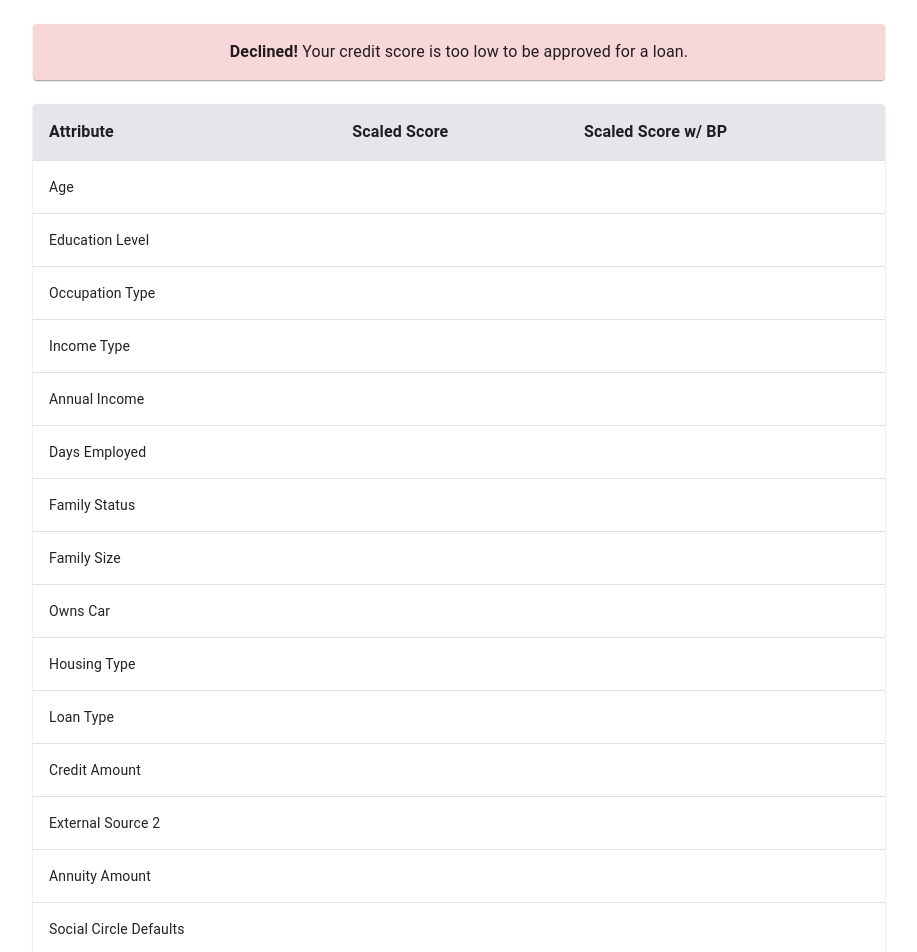
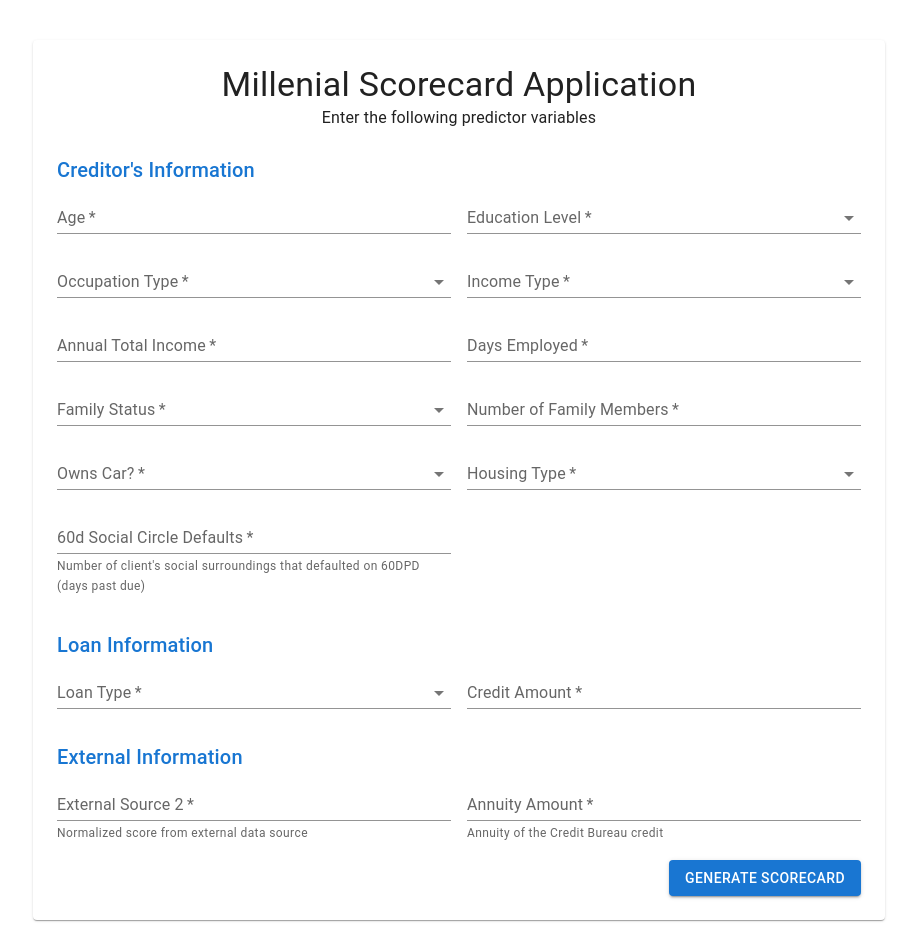
Before and after one commit to ystan98/FA, a React (Vite) app in the folder FA-frontend/: page / in a window 1280 px wide. Shown: the top 952 px of the page, without its empty margins (181-1098 px from the left). After the commit the page ends 928 px from the top, so only its background shows below. Built offline with nearby package versions, Linux system fonts and the light colour scheme.

Commit message:
style: centered scorecard scores

```diff
--- a/FA-frontend/src/Home.tsx
+++ b/FA-frontend/src/Home.tsx
@@ -23,7 +23,7 @@
 }
 
 const Home = () => {
-  const [isScorecard, setIsScorecard] = useState(true)
+  const [isScorecard, setIsScorecard] = useState(false)
   const [scores, setScores] = useState<{[key: string]: number}>({})
   const [scoresBP, setScoresBP] = useState<{[key: string]: number}>({})
 
--- a/FA-frontend/src/Scorecard.tsx
+++ b/FA-frontend/src/Scorecard.tsx
@@ -36,12 +36,12 @@
                 </Box>
               </TableCell>
               <TableCell>
-                <Box fontWeight="bold" fontSize={16}>
+                <Box fontWeight="bold" sx={{ textAlign: "center" }} fontSize={16}>
                   Scaled Score
                 </Box>
               </TableCell>
               <TableCell>
-                <Box fontWeight="bold" fontSize={16}>
+                <Box fontWeight="bold" sx={{ textAlign: "center" }} fontSize={16}>
                   Scaled Score w/ BP
                 </Box>
               </TableCell>
@@ -50,83 +50,83 @@
           <TableBody>
             <TableRow>
               <TableCell>Age</TableCell>
-              <TableCell>{scores.age}</TableCell>
-              <TableCell>{scoresBP.age}</TableCell>
+              <TableCell sx={{ textAlign: "center" }}>{scores.age}</TableCell>
+              <TableCell sx={{ textAlign: "center" }}>{scoresBP.age}</TableCell>
             </TableRow>
             <TableRow>
               <TableCell>Education Level</TableCell>
-              <TableCell>{scores.education_level}</TableCell>
-              <TableCell>{scoresBP.education_level}</TableCell>
+              <TableCell sx={{ textAlign: "center" }}>{scores.education_level}</TableCell>
+              <TableCell sx={{ textAlign: "center" }}>{scoresBP.education_level}</TableCell>
             </TableRow>
             <TableRow>
               <TableCell>Occupation Type</TableCell>
-              <TableCell>{scores.occupation_type}</TableCell>
-              <TableCell>{scoresBP.occupation_type}</TableCell>
+              <TableCell sx={{ textAlign: "center" }}>{scores.occupation_type}</TableCell>
+              <TableCell sx={{ textAlign: "center" }}>{scoresBP.occupation_type}</TableCell>
             </TableRow>
             <TableRow>
               <TableCell>Income Type</TableCell>
-              <TableCell>{scores.income_type}</TableCell>
-              <TableCell>{scoresBP.income_type}</TableCell>
+              <TableCell sx={{ textAlign: "center" }}>{scores.income_type}</TableCell>
+              <TableCell sx={{ textAlign: "center" }}>{scoresBP.income_type}</TableCell>
             </TableRow>
             <TableRow>
               <TableCell>Annual Income</TableCell>
-              <TableCell>{scores.annual_income}</TableCell>
-              <TableCell>{scoresBP.annual_income}</TableCell>
+              <TableCell sx={{ textAlign: "center" }}>{scores.annual_income}</TableCell>
+              <TableCell sx={{ textAlign: "center" }}>{scoresBP.annual_income}</TableCell>
             </TableRow>
             <TableRow>
               <TableCell>Days Employed</TableCell>
-              <TableCell>{scores.days_employed}</TableCell>
-              <TableCell>{scoresBP.days_employed}</TableCell>
+              <TableCell sx={{ textAlign: "center" }}>{scores.days_employed}</TableCell>
+              <TableCell sx={{ textAlign: "center" }}>{scoresBP.days_employed}</TableCell>
             </TableRow>
             <TableRow>
               <TableCell>Family Status</TableCell>
-              <TableCell>{scores.family_status}</TableCell>
-              <TableCell>{scoresBP.family_status}</TableCell>
+              <TableCell sx={{ textAlign: "center" }}>{scores.family_status}</TableCell>
+              <TableCell sx={{ textAlign: "center" }}>{scoresBP.family_status}</TableCell>
             </TableRow>
             <TableRow>
               <TableCell>Family Size</TableCell>
-              <TableCell>{scores.family_size}</TableCell>
-              <TableCell>{scoresBP.family_size}</TableCell>
+              <TableCell sx={{ textAlign: "center" }}>{scores.family_size}</TableCell>
+              <TableCell sx={{ textAlign: "center" }}>{scoresBP.family_size}</TableCell>
             </TableRow>
             <TableRow>
               <TableCell>Owns Car</TableCell>
-              <TableCell>{scores.owns_car}</TableCell>
-              <TableCell>{scoresBP.owns_car}</TableCell>
+              <TableCell sx={{ textAlign: "center" }}>{scores.owns_car}</TableCell>
+              <TableCell sx={{ textAlign: "center" }}>{scoresBP.owns_car}</TableCell>
             </TableRow>
             <TableRow>
               <TableCell>Housing Type</TableCell>
-              <TableCell>{scores.housing_type}</TableCell>
-              <TableCell>{scoresBP.housing_type}</TableCell>
+              <TableCell sx={{ textAlign: "center" }}>{scores.housing_type}</TableCell>
+              <TableCell sx={{ textAlign: "center" }}>{scoresBP.housing_type}</TableCell>
             </TableRow>
             <TableRow>
               <TableCell>Loan Type</TableCell>
-              <TableCell>{scores.loan_type}</TableCell>
-              <TableCell>{scoresBP.loan_type}</TableCell>
+              <TableCell sx={{ textAlign: "center" }}>{scores.loan_type}</TableCell>
+              <TableCell sx={{ textAlign: "center" }}>{scoresBP.loan_type}</TableCell>
             </TableRow>
             <TableRow>
               <TableCell>Credit Amount</TableCell>
-              <TableCell>{scores.credit_amount}</TableCell>
-              <TableCell>{scoresBP.credit_amount}</TableCell>
+              <TableCell sx={{ textAlign: "center" }}>{scores.credit_amount}</TableCell>
+              <TableCell sx={{ textAlign: "center" }}>{scoresBP.credit_amount}</TableCell>
             </TableRow>
             <TableRow>
               <TableCell>External Source 2</TableCell>
-              <TableCell>{scores.external_source_2}</TableCell>
-              <TableCell>{scoresBP.external_source_2}</TableCell>
+              <TableCell sx={{ textAlign: "center" }}>{scores.external_source_2}</TableCell>
+              <TableCell sx={{ textAlign: "center" }}>{scoresBP.external_source_2}</TableCell>
             </TableRow>
             <TableRow>
               <TableCell>Annuity Amount</TableCell>
-              <TableCell>{scores.annuity_amount}</TableCell>
-              <TableCell>{scoresBP.annuity_amount}</TableCell>
+              <TableCell sx={{ textAlign: "center" }}>{scores.annuity_amount}</TableCell>
+              <TableCell sx={{ textAlign: "center" }}>{scoresBP.annuity_amount}</TableCell>
             </TableRow>
             <TableRow>
               <TableCell>Social Circle Defaults</TableCell>
-              <TableCell>{scores.social_circle_defaults}</TableCell>
-              <TableCell>{scoresBP.social_circle_defaults}</TableCell>
+              <TableCell sx={{ textAlign: "center" }}>{scores.social_circle_defaults}</TableCell>
+              <TableCell sx={{ textAlign: "center" }}>{scoresBP.social_circle_defaults}</TableCell>
             </TableRow>
             <TableRow sx={{ backgroundColor: "#F8F9FA" }}>
               <TableCell><b>Aggregate Scores</b></TableCell>
-              <TableCell><b>{Object.values(scores).reduce((a, b) => a + b, 0)}</b></TableCell>
-              <TableCell><b>{Object.values(scoresBP).reduce((a, b) => a + b, 0)}</b></TableCell>
+              <TableCell sx={{ textAlign: "center" }}><b>{Object.values(scores).reduce((a, b) => a + b, 0)}</b></TableCell>
+              <TableCell sx={{ textAlign: "center" }}><b>{Object.values(scoresBP).reduce((a, b) => a + b, 0)}</b></TableCell>
             </TableRow>
           </TableBody>
         </Table>
```
